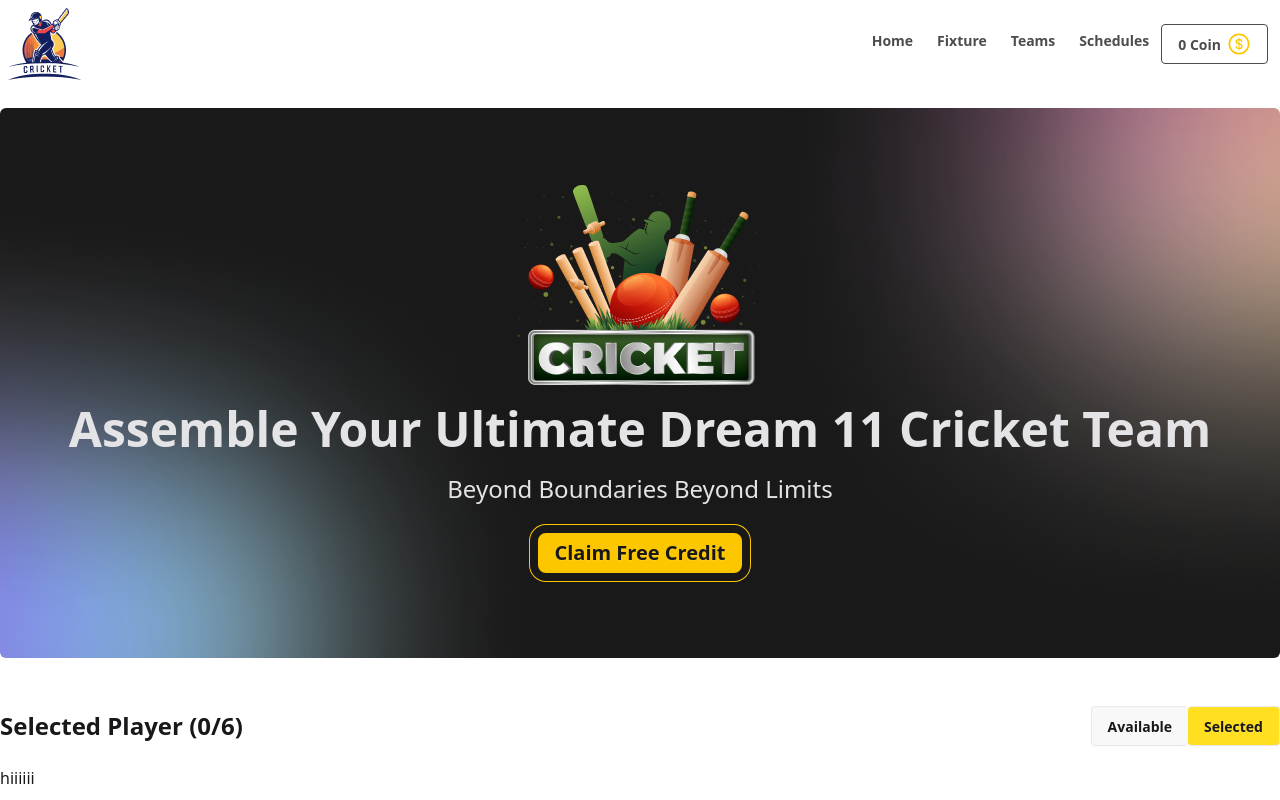
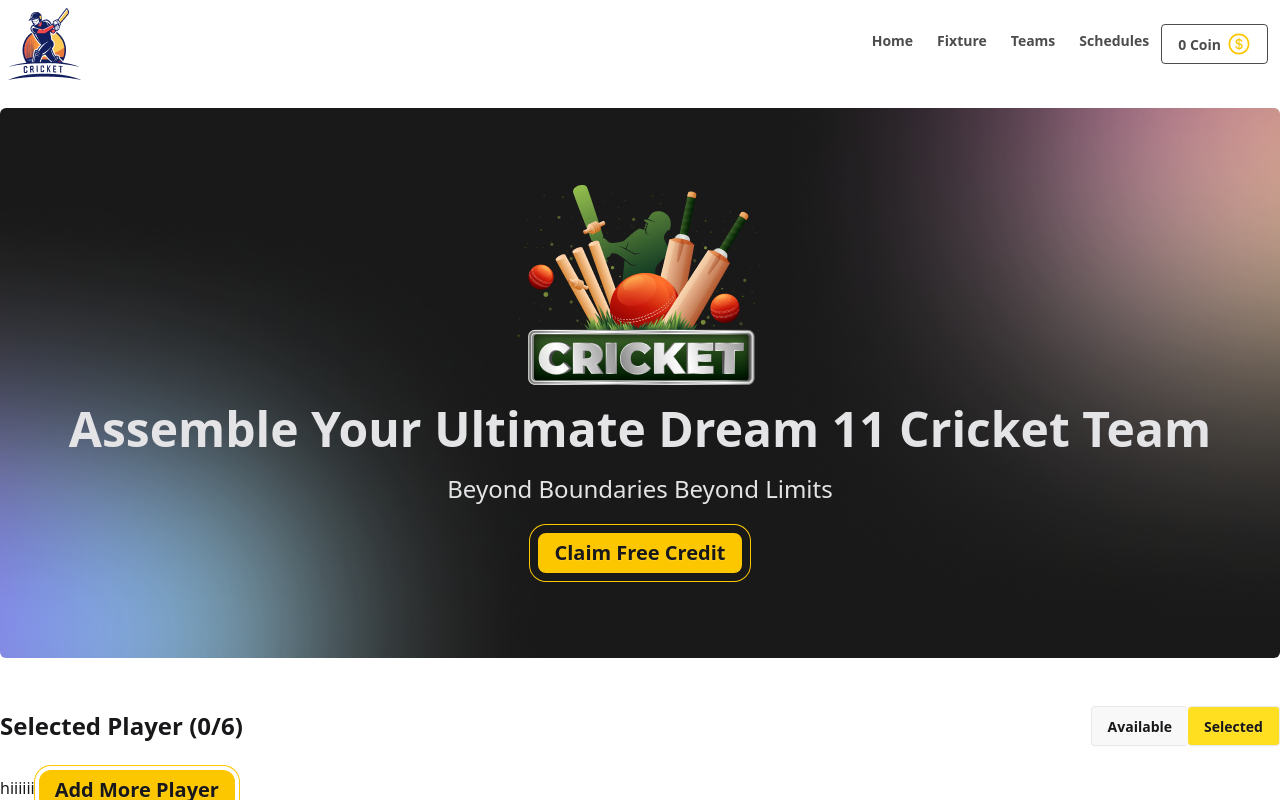
Before and after one commit to Dev-Zual/bpl-dream-11, a React (Vite) app: page / in a window 1280 px wide. Both pictures are taken after a click on the button "Available". Shown: the top 800 px of the page. Built offline with nearby package versions, Linux system fonts and the light colour scheme.

Commit message:
hanlde addMorePlayer click to players page

```diff
--- a/src/components/PlayerData/PlayerData.jsx
+++ b/src/components/PlayerData/PlayerData.jsx
@@ -4,6 +4,7 @@ import SelectedPlayers from "../SelectedPlayers/SelectedPlayers";
 
 const PlayerData = () => {
   const [route, setRoute] = useState(true);
+
   return (
     <div className="container mx-auto">
       <div className="flex justify-between items-center mt-12 mb-5">
@@ -27,7 +28,7 @@ const PlayerData = () => {
           </button>
         </div>
       </div>
-      {route ? <Players /> : <SelectedPlayers />}
+      {route ? <Players /> : <SelectedPlayers setRoute={setRoute} />}
     </div>
   );
 };
--- a/src/components/SelectedPlayers/SelectedPlayers.jsx
+++ b/src/components/SelectedPlayers/SelectedPlayers.jsx
@@ -1,5 +1,19 @@
-const SelectedPlayers = () => {
-  return <div>hiiiiii</div>;
+import PropTypes from "prop-types";
+
+const SelectedPlayers = ({ setRoute }) => {
+  return (
+    <div>
+      hiiiiii
+      <button
+        onClick={() => setRoute(true)}
+        className="btn bg-yellow-400 border-4 py-5 border-white ring-1 rounded-2xl font-semibold text-xl ring-yellow-400"
+      >
+        Add More Player
+      </button>
+    </div>
+  );
 };
-
+SelectedPlayers.propTypes = {
+  setRoute: PropTypes.func.isRequired,
+};
 export default SelectedPlayers;
```
